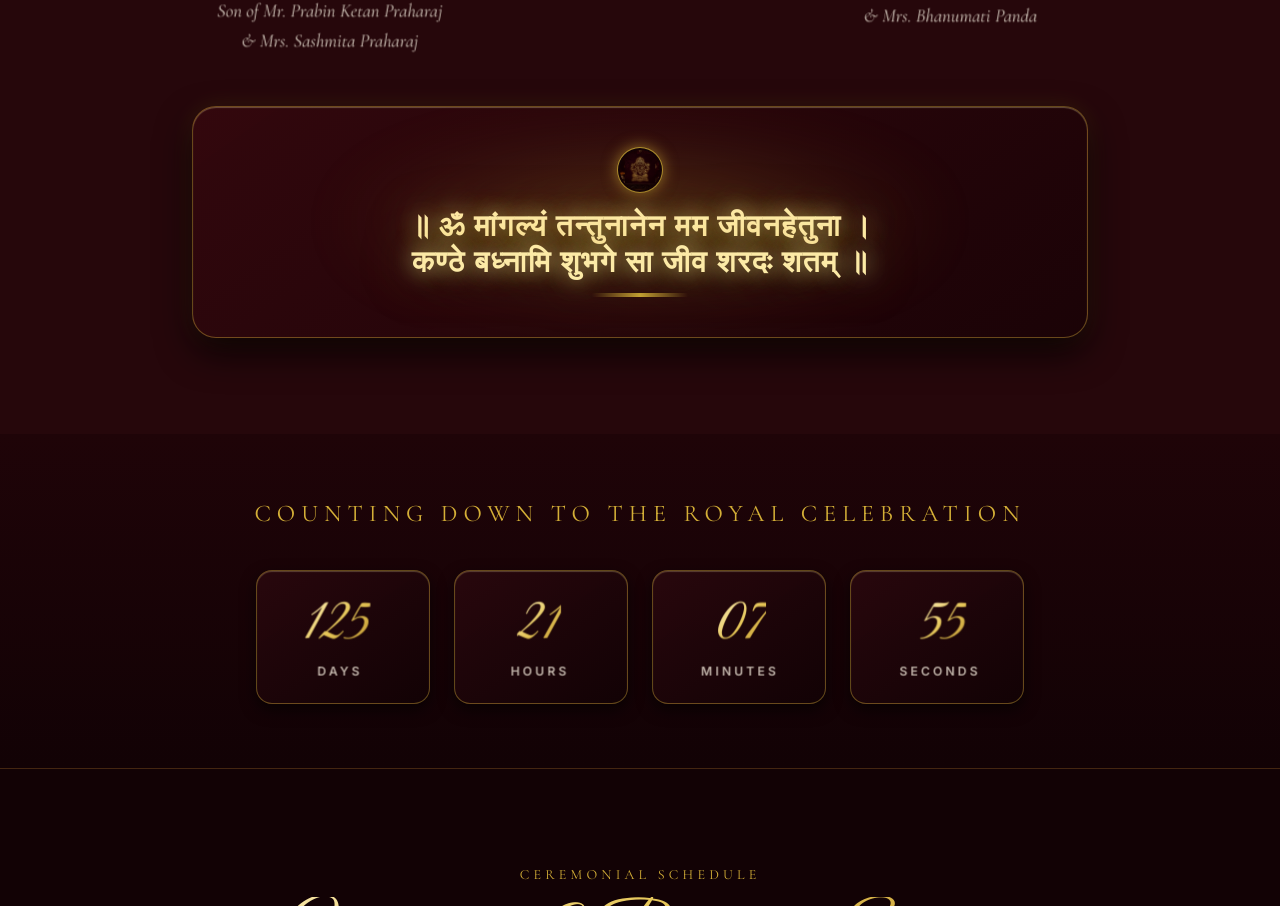
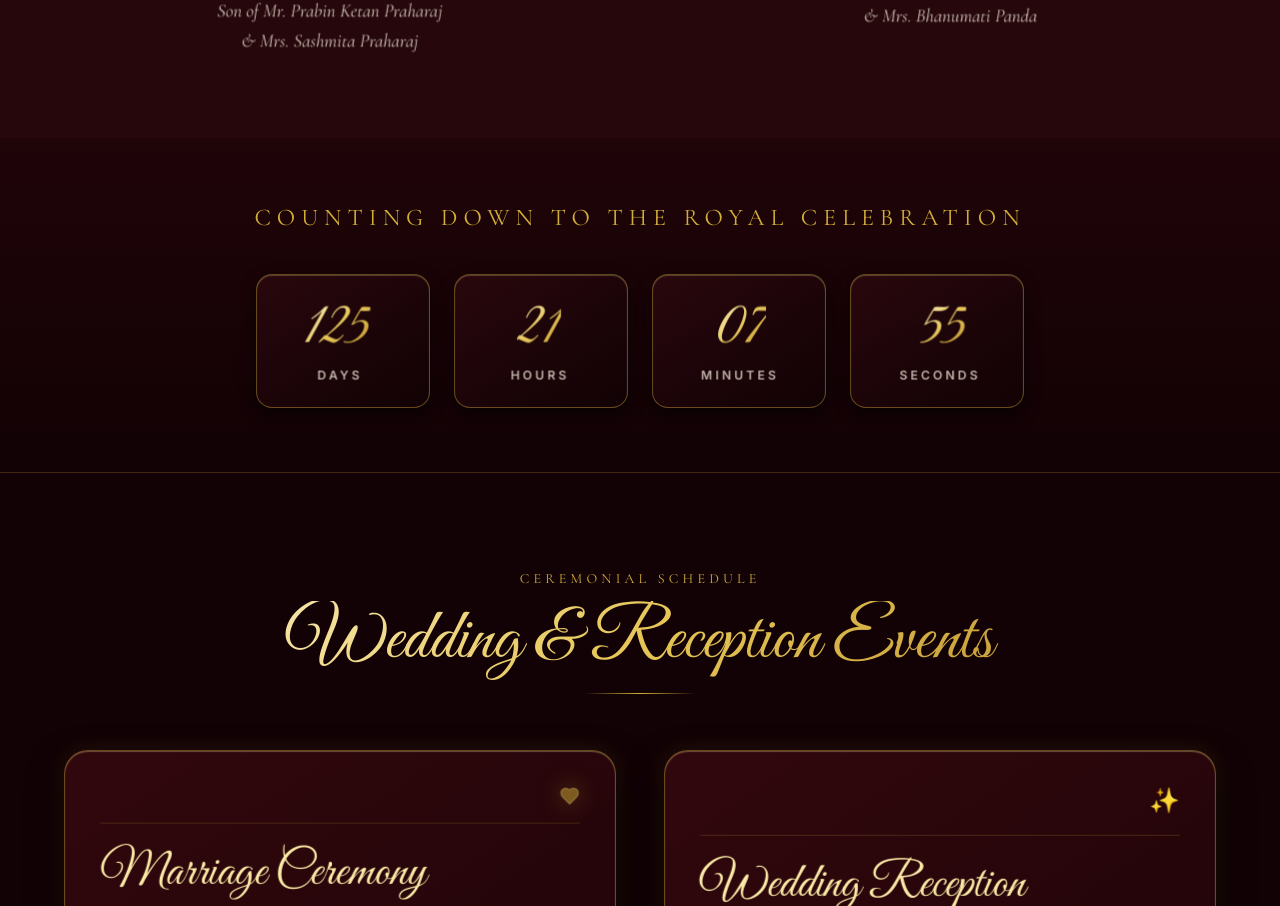
Before and after one commit to ShanksTechpy/invitation, a React (Vite) app: page / in a window 1280 px wide. Shown: the part 3112-4018 px from the top of the page. Built offline with nearby package versions, Linux system fonts and the light colour scheme; a web font is replaced by a local one.

Commit message:
Remove Mangalya Sutra mantra section from CoupleReveal

```diff
--- a/src/components/CoupleReveal.tsx
+++ b/src/components/CoupleReveal.tsx
@@ -86,47 +86,6 @@ export const CoupleReveal: React.FC = () => {
             </div>
           </motion.div>
         </div>
-
-        {/* Sacred Mangalya Sutra Mantra in Golden Glowing 3D Letters */}
-        <motion.div
-          initial={{ opacity: 0, scale: 0.92, y: 20 }}
-          whileInView={{ opacity: 1, scale: 1, y: 0 }}
-          viewport={{ once: true }}
-          transition={{ duration: 1, ease: 'easeOut' }}
-          className="max-w-4xl mx-auto p-6 sm:p-10 rounded-3xl palace-card border-2 border-[#D4AF37]/60 bg-gradient-to-b from-[#3A0A10]/95 via-[#230408]/95 to-[#150205]/95 shadow-[0_0_50px_rgba(212,175,55,0.4)] text-center relative overflow-hidden preserve-3d mt-12"
-        >
-          {/* Subtle Ambient Radial Glow */}
-          <div className="absolute inset-0 opacity-30 bg-[radial-gradient(ellipse_at_center,_var(--tw-gradient-stops))] from-[#D4AF37] via-transparent to-transparent blur-2xl pointer-events-none" />
-
-          <div className="relative z-10 space-y-3">
-            <div className="flex justify-center pb-1">
-              <div className="relative p-0.5 rounded-full border border-[#D4AF37]/80 shadow-[0_0_15px_rgba(212,175,55,0.6)] bg-[#120205] overflow-hidden">
-                <div className="w-10 h-10 rounded-full overflow-hidden relative">
-                  <img
-                    src="/images/gajanana.jpg"
-                    alt="Lord Ganesha Gajanana"
-                    className="w-full h-full object-cover filter brightness-110 contrast-115 animate-pulse"
-                  />
-                </div>
-              </div>
-            </div>
-            <motion.h3
-              animate={{
-                textShadow: [
-                  '0 0 15px rgba(212,175,55,0.6), 0 0 30px rgba(212,175,55,0.4)',
-                  '0 0 25px rgba(252,234,166,0.95), 0 0 50px rgba(212,175,55,0.7)',
-                  '0 0 15px rgba(212,175,55,0.6), 0 0 30px rgba(212,175,55,0.4)',
-                ],
-              }}
-              transition={{ duration: 3, repeat: Infinity, ease: 'easeInOut' }}
-              className="font-serif-cormorant text-xl sm:text-2xl md:text-3xl font-semibold text-[#FCEAA6] leading-relaxed tracking-wider drop-shadow-[0_4px_15px_rgba(0,0,0,0.95)] translate-z-20"
-            >
-              ॥ ॐ मांगल्यं तन्तुनानेन मम जीवनहेतुना ।<br />
-              कण्ठे बध्नामि शुभगे सा जीव शरदः शतम् ॥
-            </motion.h3>
-            <div className="w-24 h-[1px] bg-gradient-to-r from-transparent via-[#D4AF37] to-transparent mx-auto pt-1" />
-          </div>
-        </motion.div>
       </div>
     </section>
   );
```
